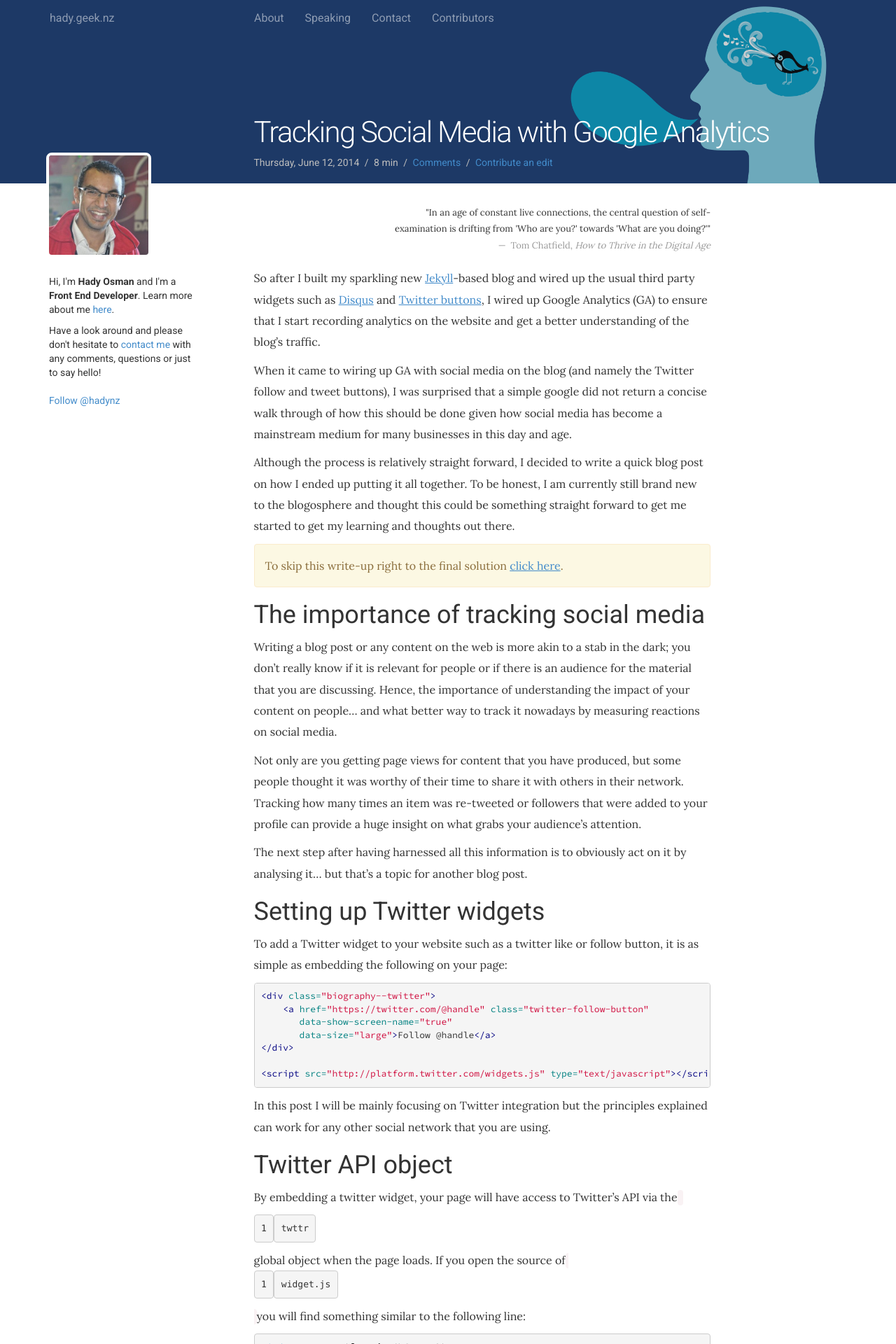
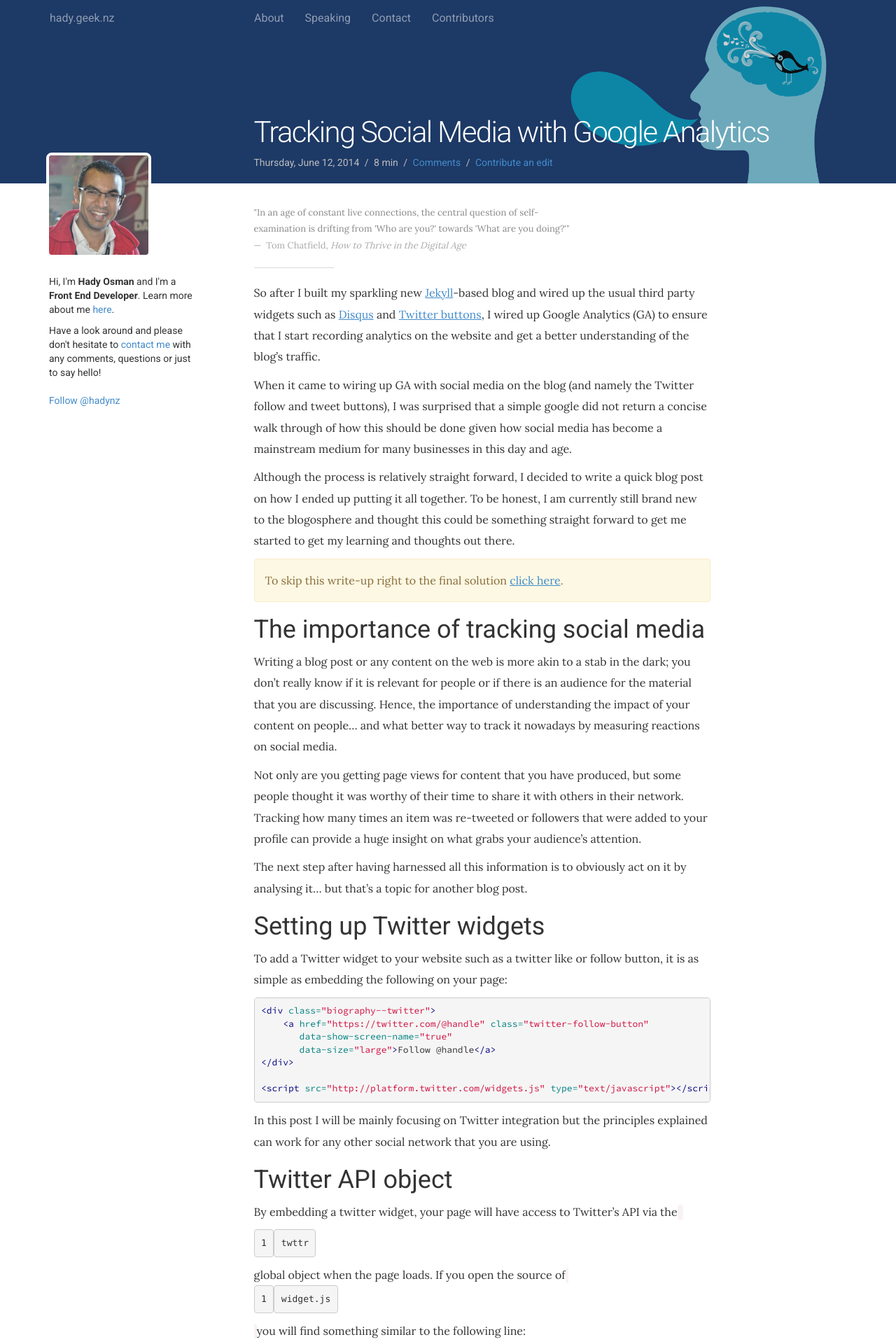
Before and after one commit to hadynz/hadynz.github.io, a Jekyll site: the page built from _posts/blog/2014-06-12-social-media-analytics.md, in a window 1280 px wide. Shown: the top 1920 px of the page at 70% size. Built offline with Jekyll 4.4.1, drawn with Linux system fonts in a browser that asks for light colours; comment, search, counter and statistics services are not loaded.

Commit message:
Change alignment of quotes. Reduce fade transition time for biography column

```diff
--- a/assets/css/biography.css
+++ b/assets/css/biography.css
@@ -1,8 +1,8 @@
 .biography {
     z-index: 2;
-    transition: opacity 1s ease-in-out;
-    -moz-transition: opacity 1s ease-in-out;
-    -webkit-transition: opacity 1s ease-in-out;
+    transition: opacity 0.2s ease-in-out;
+    -moz-transition: opacity 0.2s ease-in-out;
+    -webkit-transition: opacity 0.2s ease-in-out;
 }
 
 .biography-is-fixed {
@@ -14,9 +14,9 @@
 
 .biography-is-fixed:hover {
     opacity: 1;
-    transition: opacity 0.3s ease-in-out;
-    -moz-transition: opacity 0.3s ease-in-out;
-    -webkit-transition: opacity 0.3s ease-in-out;
+    transition: opacity 0.1s ease-in-out;
+    -moz-transition: opacity 0.1s ease-in-out;
+    -webkit-transition: opacity 0.1s ease-in-out;
 }
 
 .biography--avatar img {
--- a/assets/css/global.css
+++ b/assets/css/global.css
@@ -8,15 +8,26 @@
     line-height: 1.8;
     -webkit-font-smoothing: initial;
     width: 70%;
-    float: right;
-    text-align: right;
     padding: 0;
     border: none;
+    color: #888;
+}
+
+.blockquote-quote:after {
+    width: 25%;
+    margin-right: 75%;
+    border-bottom: 1px solid rgba(0, 0, 0, 0.15);
+    display: block;
+    content: "";
+    margin-top: 20px;
+    margin-bottom: 20px;
 }
 
 .blockquote-quote--footer {
+    color: #AAA;
     font-size: inherit;
     line-height: inherit;
+    -webkit-font-smoothing: antialiased;
 }
 
 /* Figure and Figure Captions */
```
